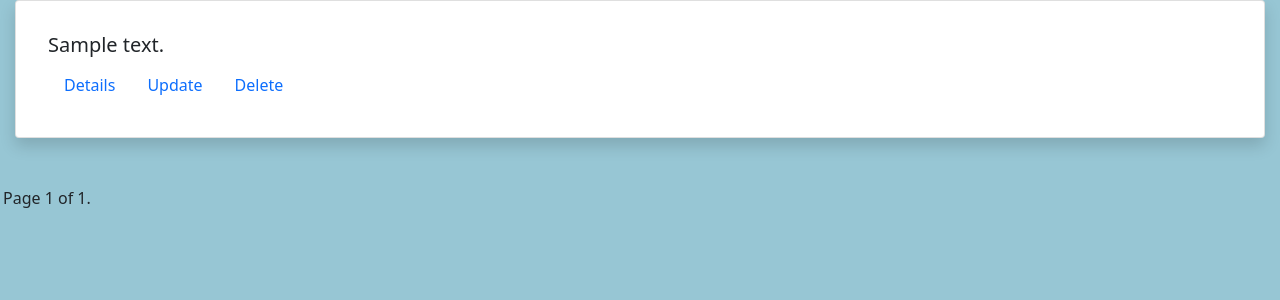
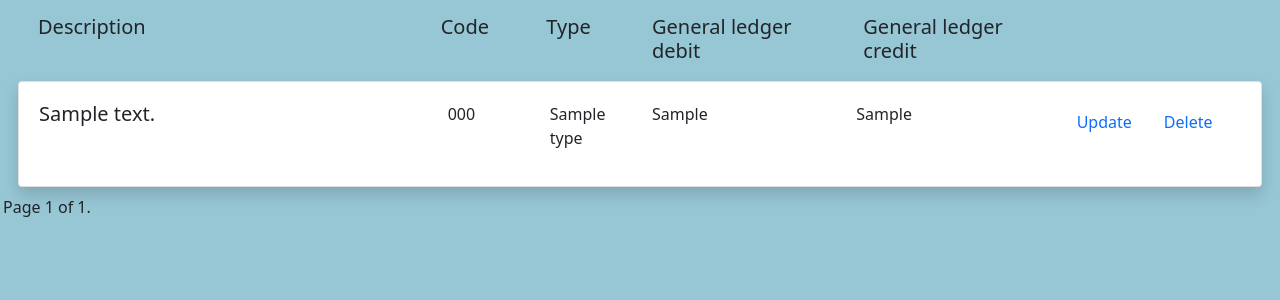
Before and after one commit to awingray/Aareon, a Django app: template templates/InvoiceEngineApp/contract_type_list.html in a window 1280 px wide. Shown: the part 56-356 px from the top of the page. Run offline with Django 3.2, Linux system fonts and the light colour scheme; the template is opened without the code that fills it: most values are stand-ins (such as "Sample title", 1, 10 or a date in 2020); some libraries are stand-ins or nearby versions.

Commit message:
Added details to contract type list page

```diff
--- a/templates/InvoiceEngineApp/base_component_list.html
+++ b/templates/InvoiceEngineApp/base_component_list.html
@@ -97,5 +97,4 @@
             {% endif %}
         </span>
     </div>
-    </div>
 {% endblock %}
--- a/templates/InvoiceEngineApp/contract_type_list.html
+++ b/templates/InvoiceEngineApp/contract_type_list.html
@@ -11,15 +11,51 @@
 {% endblock %}
 
 {% block content %}
+    <div class="container">
+        {# Table header #}
+        <div class="row">
+            <div class="col-lg-4">
+                <h5 class="header" style="padding-top: 15px; padding-bottom: 10px; padding-left: 20px">Description</h5>
+            </div>
+            <div class="col-sm-1 text-left">
+                <h5 class="header" style="padding-top: 15px; padding-bottom: 10px">Code</h5>
+            </div>
+            <div class="col-sm-1 text-left">
+                <h5 class="header" style="padding-top: 15px; padding-bottom: 10px">Type</h5>
+            </div>
+            <div class="col text-left">
+                <h5 class="header" style="padding-top: 15px; padding-bottom: 10px">General ledger debit</h5>
+            </div>
+            <div class="col text-left">
+                <h5 class="header" style="padding-top: 15px; padding-bottom: 10px">General ledger credit</h5>
+            </div>
+            {# Empty column header for update & delete links #}
+            <div class="col"></div>
+        </div>
+
+        {# Table contents #}
+        {% for object in page_obj %}
+            <div class="card shadow p-1 mb-2 bg-body rounded">
+                <div class="card-body">
+                    <div class="row">
+                        <div class="col-lg-4">
+                            <h5 class="card-title"> {{ object.description }}</h5>
+                        </div>
+                        <div class="col-sm-1 text-left">
+                            <p>{{ object.code }}</p>
+                        </div>
+                        <div class="col-sm-1 text-left">
+                            <p>{{ object.type }}</p>
+                        </div>
+                        <div class="col text-left">
+                            <p>{{ object.general_ledger_debit }}</p>
+                        </div>
+                        <div class="col text-left">
+                            <p>{{ object.general_ledger_credit }}</p>
+                        </div>
+                        {# Update and delete links #}
                         <div class="col">
-        <!-- Display objects -->
-        {% for object in page_obj %}
-            <div class="card shadow p-3 mb-5 bg-body rounded" >
-                <div class="card-body">
-                    <h5 class="card-title"> {{ object.description }}</h5>
                             <ul class="nav">
-                        <li class="nav-item">
-                            <a class="nav-link active" aria-current="page" href="{% url 'contract_type_details' company_id object.contract_type_id %}">Details</a></li>
                                 <li class="nav-item">
                                     <a class="nav-link" href="{% url 'contract_type_update' company_id object.contract_type_id %}">Update</a>
                                 </li>
@@ -29,11 +65,15 @@
                             </ul>
                         </div>
                     </div>
+                </div>
+            </div>
+
         {% empty %}
             <p>No objects yet</p>
         {% endfor %}
     </div>
 
+    {# Pagination back and next links #}
     <div class="pagination">
         <span class="step-links">
             {% if page_obj.has_previous %}
--- a/templates/InvoiceEngineApp/vat_rate_list.html
+++ b/templates/InvoiceEngineApp/vat_rate_list.html
@@ -99,5 +99,4 @@
             </span>
         </div>
     </div>
-
 {% endblock %}
```
Lines whose indentation alone changed are shown as unchanged.
